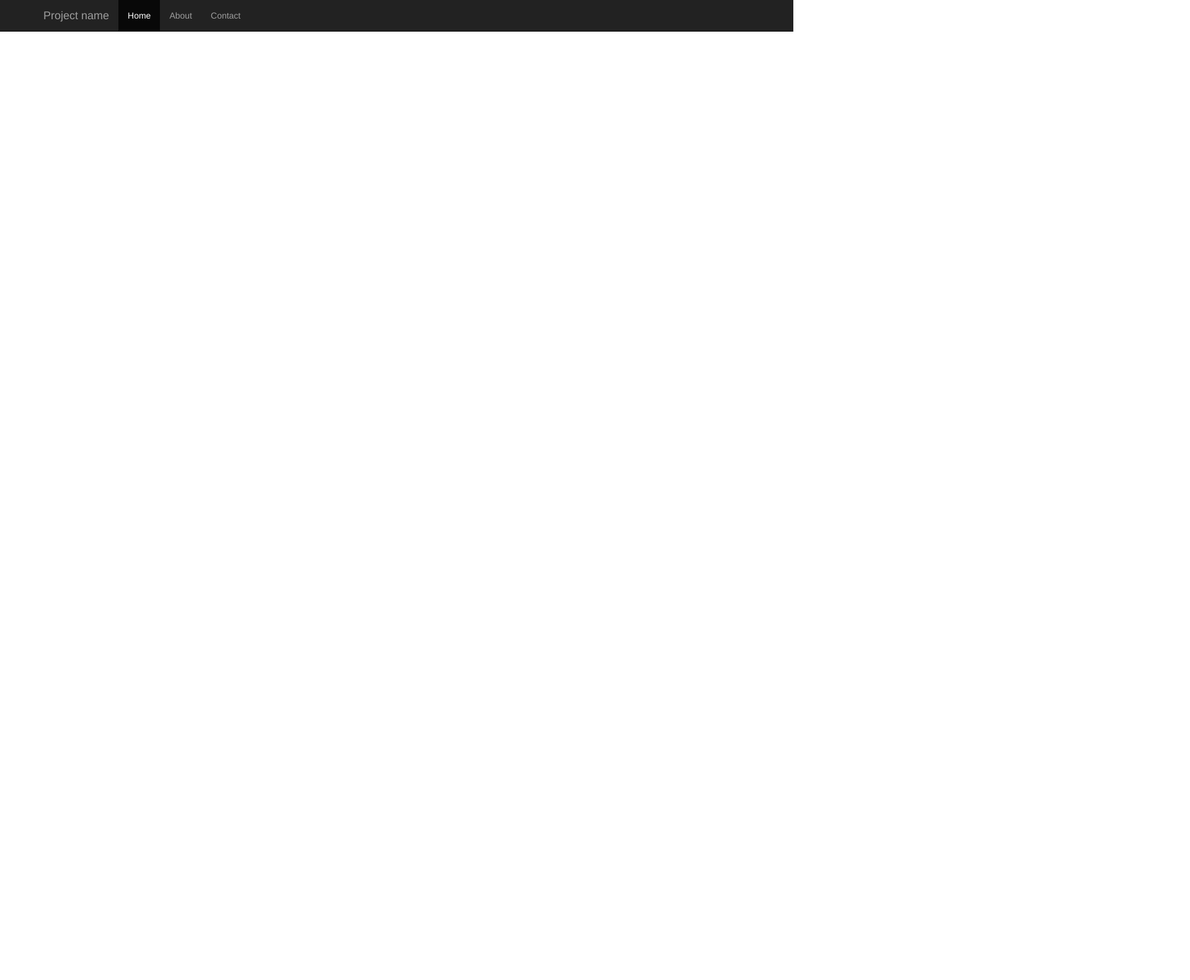
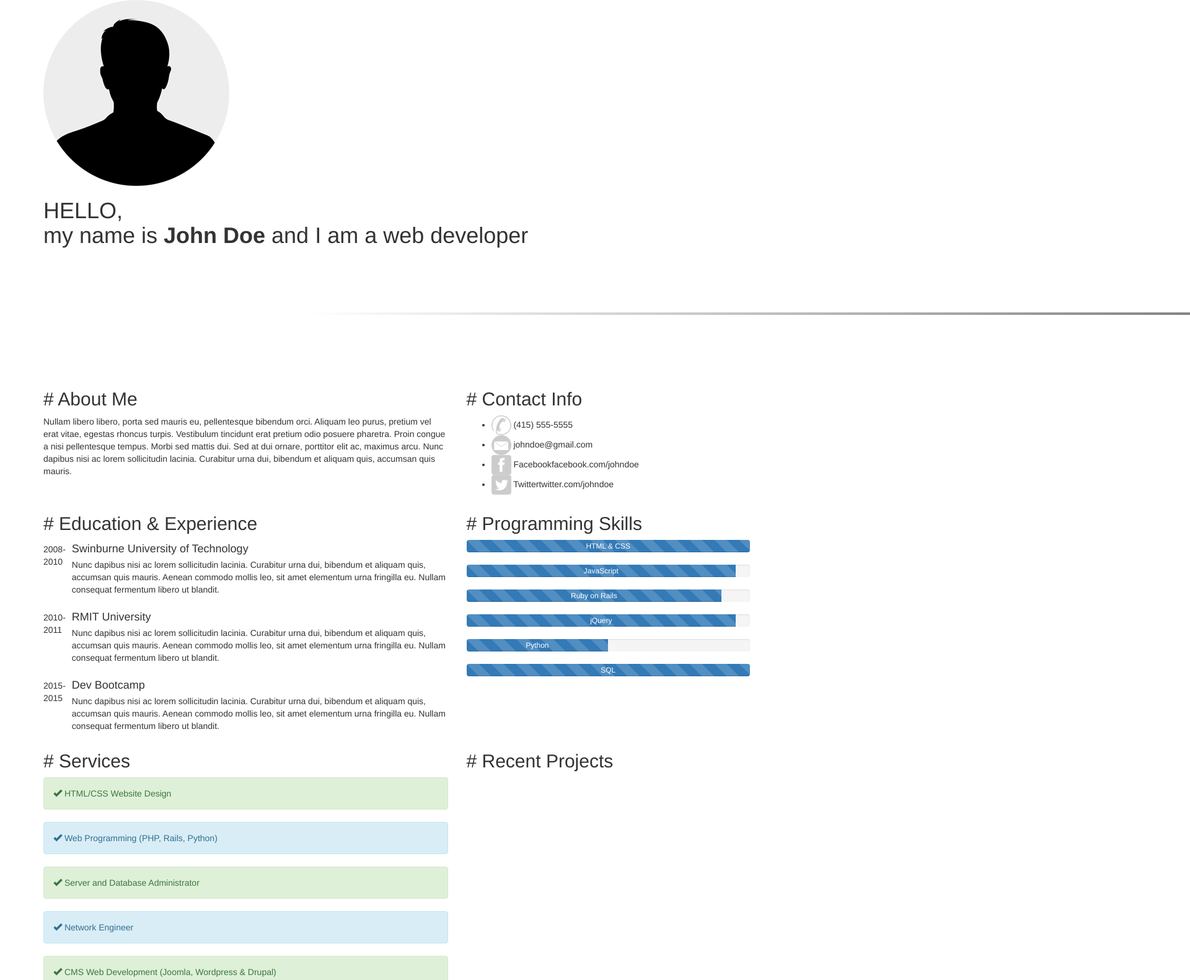
Before and after one commit to stacielove/portfolio-resume-bootstrap, a plain HTML site: page index.html in a window 1280 px wide. Shown: the top 1581 px of the page at 62% size, 1920 px wide, since content can reach past the window. Before the commit the page ends 800 px from the top, so only its background shows below. Drawn offline with nearby package versions, Linux system fonts and the light colour scheme.

Commit message:
Add all imgs for project. Add grid system to project. Add About Me section w/ lorem ipsum paragraph. Add Education & Experience section using media class w/ lorem ipsum paragraph. Add Contact info with ul li img elements.

```diff
--- a/index.html
+++ b/index.html
@@ -5,10 +5,7 @@
     <meta http-equiv="X-UA-Compatible" content="IE=edge">
     <meta name="viewport" content="width=device-width, initial-scale=1">
 
-    <title>Starter Template for Bootstrap</title>
-
-    <!-- Bootstrap core CSS -->
-    <link href="css/bootstrap.css" rel="stylesheet">
+    <title>John Doe's Portfolio Resume</title>
 
     <!-- Custom styles for this template -->
     <link href="css/style.css" rel="stylesheet">
@@ -17,31 +14,112 @@
 
   <body>
 
-    <nav class="navbar navbar-inverse navbar-fixed-top">
-      <div class="container">
-        <div class="navbar-header">
-          <button type="button" class="navbar-toggle collapsed" data-toggle="collapse" data-target="#navbar" aria-expanded="false" aria-controls="navbar">
-            <span class="sr-only">Toggle navigation</span>
-            <span class="icon-bar"></span>
-            <span class="icon-bar"></span>
-            <span class="icon-bar"></span>
-          </button>
-          <a class="navbar-brand" href="#">Project name</a>
+    <div class="container">
+  <section>
+      <img src="img/person.png" class="profile-img">
+    <header>
+      <h1>HELLO, <br> my name is <strong>John Doe</strong> and I am a web developer</h1>
+    </header>
+    <img src="img/line.png" class="line">
+    <div class="row">
+      <div class="col-md-7">
+        <h2># About Me</h2>
+        <p>Nullam libero libero, porta sed mauris eu, pellentesque bibendum orci. Aliquam leo purus, pretium vel erat vitae, egestas rhoncus turpis. Vestibulum tincidunt erat pretium odio posuere pharetra. Proin congue a nisi pellentesque tempus. Morbi sed mattis dui. Sed at dui ornare, porttitor elit ac, maximus arcu. Nunc dapibus nisi ac lorem sollicitudin lacinia. Curabitur urna dui, bibendum et aliquam quis, accumsan quis mauris.</p>
+      </div>
+      <div class="col-md-5">
+        <h2># Contact Info</h2>
+        <ul class="contact-list">
+          <li><img src="img/phone.png"> (415) 555-5555</li>
+          <li><img src="img/email.png"> johndoe@gmail.com</li>
+          <li><img src="img/facebook.png"> Facebook<span>facebook.com/johndoe</span></li>
+          <li><img src="img/twitter.png"> Twitter<span>twitter.com/johndoe</span></li>
+        </ul>
+      </div>
+    </div>
+
+    <div class="row">
+      <div class="col-md-7">
+        <h2># Education & Experience</h2>
+        <div class="media">
+          <div class="media-left">
+            2008-2010
+          </div>
+          <div class="media-body">
+            <h4 class="media-heading">Swinburne University of Technology</h4>
+            <p>Nunc dapibus nisi ac lorem sollicitudin lacinia. Curabitur urna dui, bibendum et aliquam quis, accumsan quis mauris. Aenean commodo mollis leo, sit amet elementum urna fringilla eu. Nullam consequat fermentum libero ut blandit.</p>
+          </div>
         </div>
-        <div id="navbar" class="collapse navbar-collapse">
-          <ul class="nav navbar-nav">
-            <li class="active"><a href="#">Home</a></li>
-            <li><a href="#about">About</a></li>
-            <li><a href="#contact">Contact</a></li>
-          </ul>
-        </div><!--/.nav-collapse -->
+        <div class="media">
+          <div class="media-left">
+            2010-2011
+          </div>
+          <div class="media-body">
+            <h4 class="media-heading">RMIT University</h4>
+            <p>Nunc dapibus nisi ac lorem sollicitudin lacinia. Curabitur urna dui, bibendum et aliquam quis, accumsan quis mauris. Aenean commodo mollis leo, sit amet elementum urna fringilla eu. Nullam consequat fermentum libero ut blandit.</p>
+          </div>
+        </div>
+        <div class="media">
+          <div class="media-left">
+            2015-2015
+          </div>
+          <div class="media-body">
+            <h4 class="media-heading">Dev Bootcamp</h4>
+            <p>Nunc dapibus nisi ac lorem sollicitudin lacinia. Curabitur urna dui, bibendum et aliquam quis, accumsan quis mauris. Aenean commodo mollis leo, sit amet elementum urna fringilla eu. Nullam consequat fermentum libero ut blandit.</p>
+          </div>
+        </div>
       </div>
-    </nav>
 
-  <section>
+      <div class="col-md-5">
+        <h2># Programming Skills</h2>
+        <div class="progress">
+          <div class="progress-bar progress-bar-striped" role="progressbar" aria-valuenow="0" aria-valuemin="0" aria-valuemax="100" style="min-width: 2em; width: 100%;">
+            HTML & CSS
+          </div>
+        </div>
+        <div class="progress">
+          <div class="progress-bar progress-bar-striped" role="progressbar" aria-valuenow="2" aria-valuemin="0" aria-valuemax="100" style="min-width: 2em; width: 95%;">
+            JavaScript
+          </div>
+        </div>
+        <div class="progress">
+          <div class="progress-bar progress-bar-striped" role="progressbar" aria-valuenow="2" aria-valuemin="0" aria-valuemax="100" style="min-width: 2em; width: 90%;">
+            Ruby on Rails
+          </div>
+        </div>
+        <div class="progress">
+          <div class="progress-bar progress-bar-striped" role="progressbar" aria-valuenow="2" aria-valuemin="0" aria-valuemax="100" style="min-width: 2em; width: 95%;">
+            jQuery
+          </div>
+        </div>
+        <div class="progress">
+          <div class="progress-bar progress-bar-striped" role="progressbar" aria-valuenow="2" aria-valuemin="0" aria-valuemax="100" style="min-width: 2em; width: 50%;">
+            Python
+          </div>
+        </div>
+        <div class="progress">
+          <div class="progress-bar progress-bar-striped" role="progressbar" aria-valuenow="2" aria-valuemin="0" aria-valuemax="100" style="min-width: 2em; width: 100%;">
+            SQL
+          </div>
+        </div>
+      </div>
+    </div>
 
+    <div class="row">
+      <div class="col-md-7">
+        <h2># Services</h2>
+        <div class="alert alert-success" role="alert"><i class="glyphicon glyphicon-ok"></i> HTML/CSS Website Design</div>
+        <div class="alert alert-info" role="alert"><i class="glyphicon glyphicon-ok"></i> Web Programming (PHP, Rails, Python)</div>
+        <div class="alert alert-success" role="alert"><i class="glyphicon glyphicon-ok"></i> Server and Database Administrator</div>
+        <div class="alert alert-info" role="alert"><i class="glyphicon glyphicon-ok"></i> Network Engineer</div>
+        <div class="alert alert-success" role="alert"><i class="glyphicon glyphicon-ok"></i> CMS Web Development (Joomla, Wordpress & Drupal)</div>
+        <div class="alert alert-info" role="alert"><i class="glyphicon glyphicon-ok"></i> Tech writing & Video presentation</div>
+      </div>
+      <div class="col-md-5">
+        <h2># Recent Projects</h2>
+      </div>
+    </div>
   </section>
-
+  </div>
 
     <!-- Bootstrap core JavaScript
     ================================================== -->
```
Also changed, not shown: img/email.png (added), img/facebook.png (added), img/gplus.png (added), img/line.png (added), img/person.png (added), img/phone.png (added), img/twitter.png (added), img/work1.png (added), img/work2.png (added), img/work3.png (added), img/work4.png (added), img/youtube.png (added).
